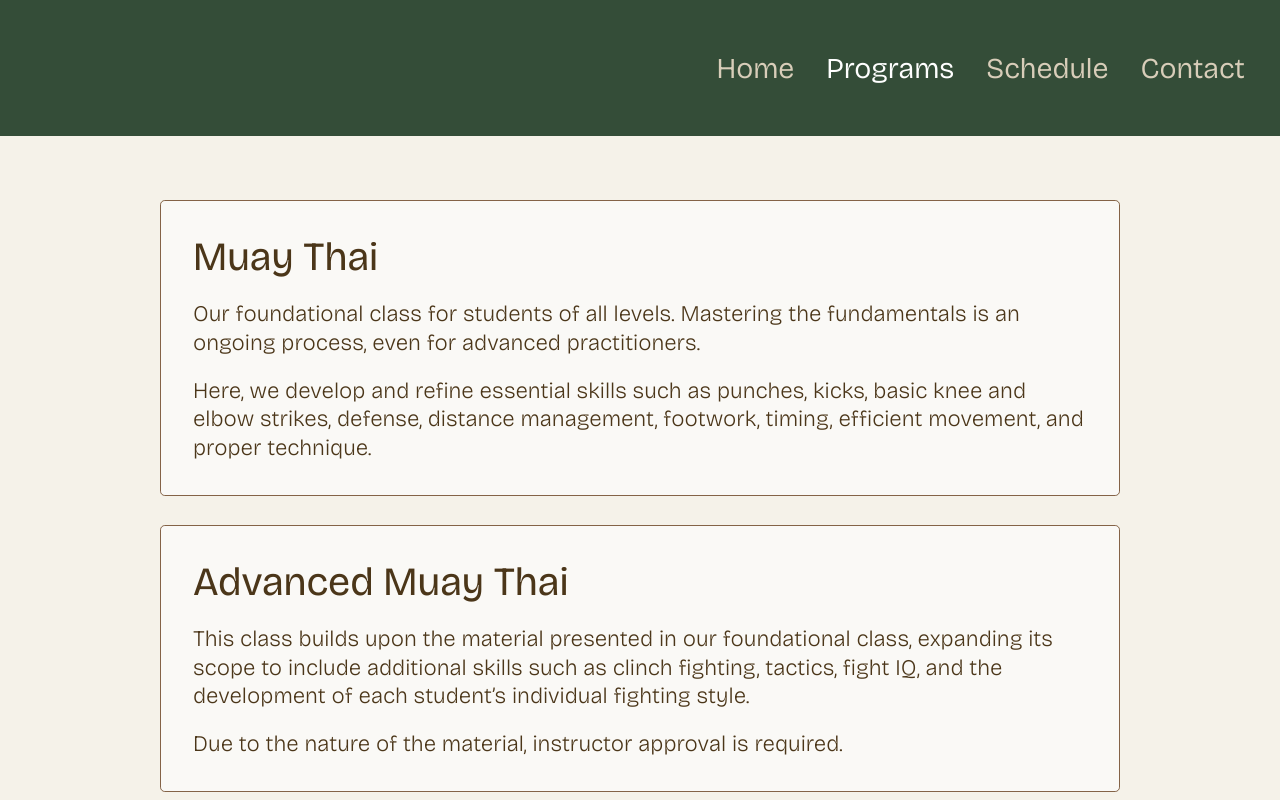
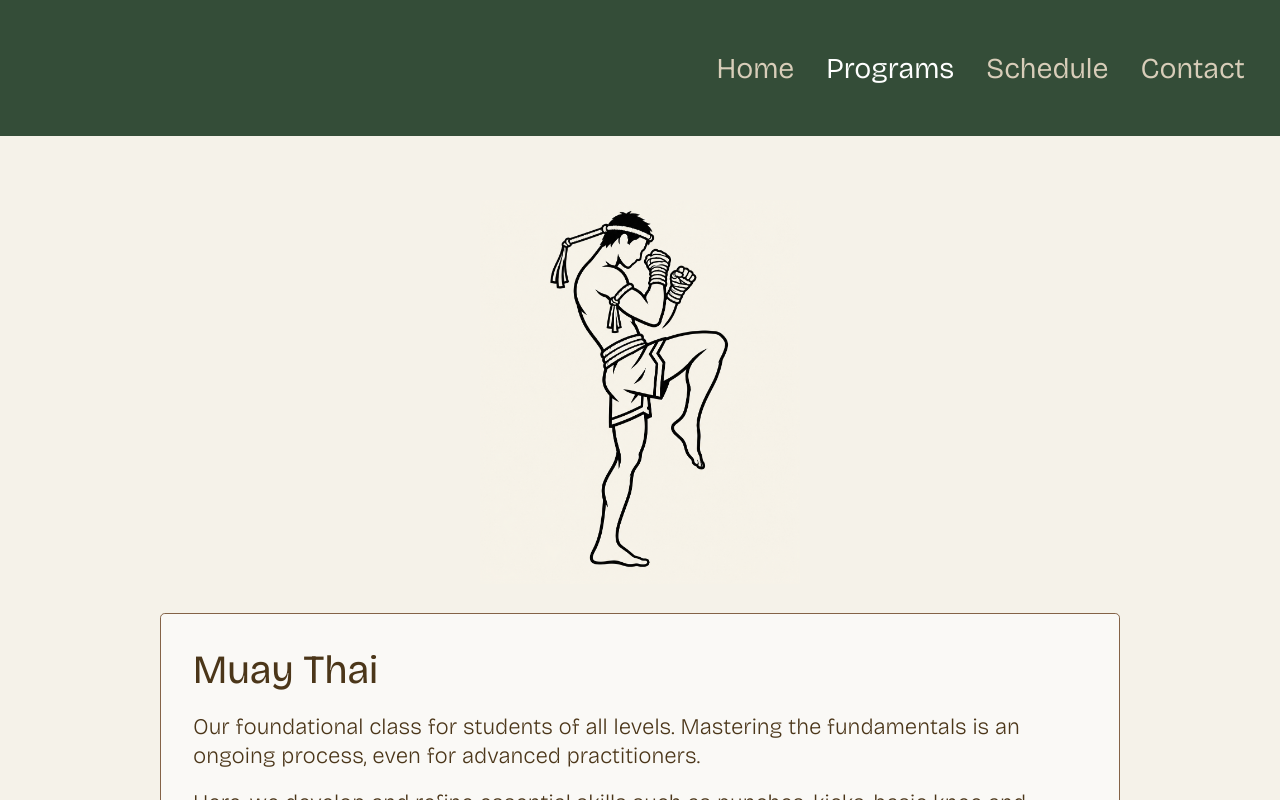
Before and after one commit to joeylee08/palang-muay-thai, a React (Vite) app in the folder client/: page /programs in a window 1280 px wide. Shown: the top 800 px of the page. Built offline with nearby package versions, Linux system fonts and the light colour scheme.

Commit message:
fighter outline on programs

```diff
--- a/client/src/pages/Programs.tsx
+++ b/client/src/pages/Programs.tsx
@@ -3,6 +3,7 @@ const Programs = () => {
 
 	return (
 		<div className='mainPage programs'>
+			<img className='muaythaioutline' src="/images/muaythaioutline.png" alt="Muay Thai fighter outline" />
 			<div className='child child1'>
 				<h2 className='sectionHeading'>Muay Thai</h2>
 				<br/>
--- a/client/src/styles.css
+++ b/client/src/styles.css
@@ -190,6 +190,12 @@ nav {
 	padding-top: 4rem;
 	margin-bottom: 5.5rem;
 }
+.muaythaioutline {
+	width: 20rem;
+	height: auto;
+	margin: 0 auto;
+	filter: brightness(1.01);
+}
 .programs .child {
 	width: 100%;
 	border: 0.05rem solid #846347;
```
Also changed, not shown: client/public/images/muaythaioutline.png (added).
